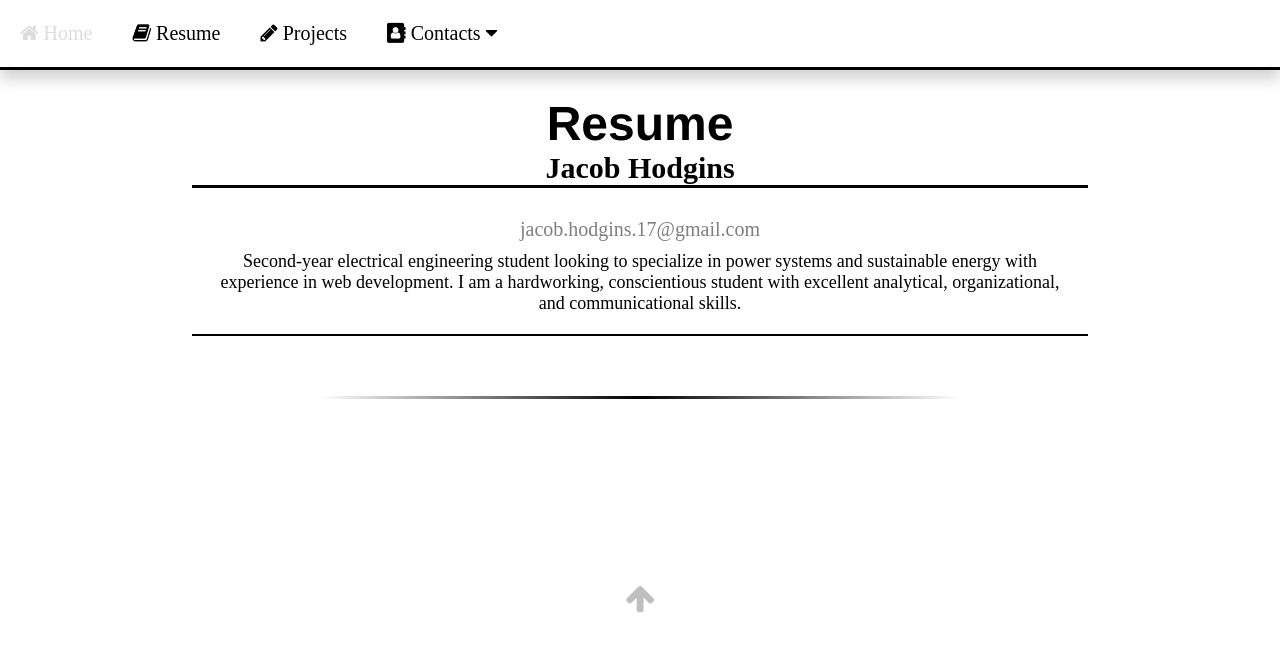
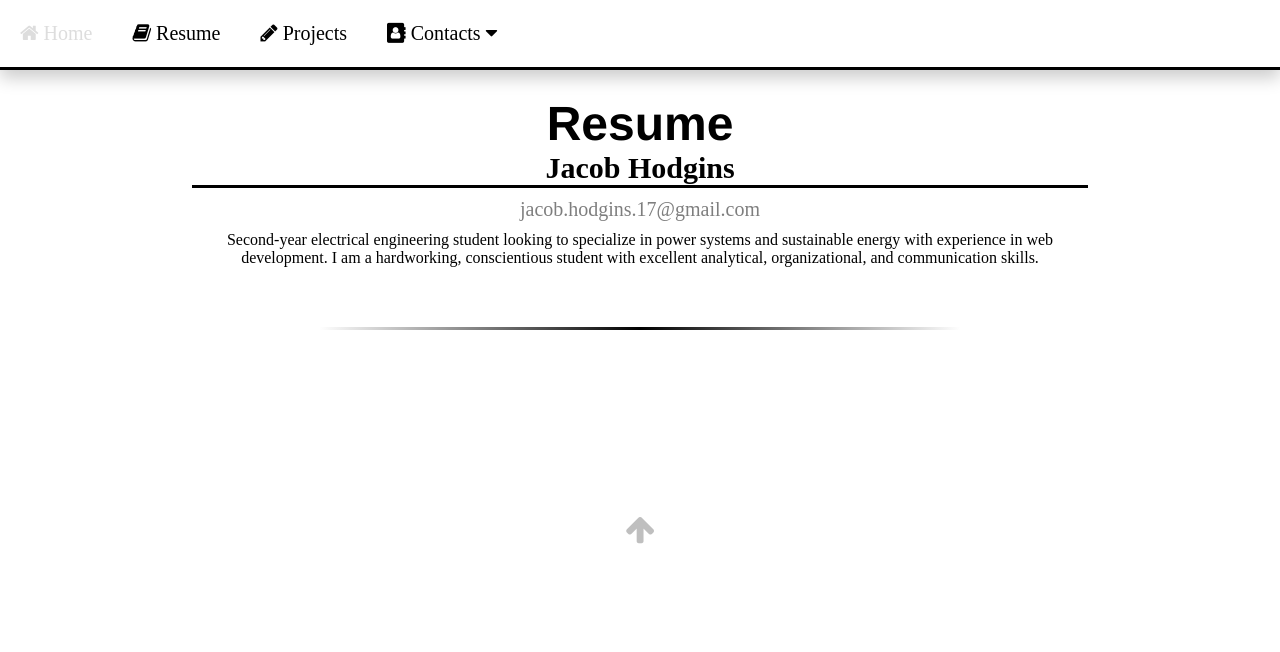
Before and after one commit to JacobHodgins/hodginsjacob, a Jekyll site: the page built from resume/index.html, in a window 1280 px wide. Shown: the top 652 px of the page. Built offline with Jekyll 4.4.1, drawn with Linux system fonts in a browser that asks for light colours.

Commit message:
Update index.html

```diff
--- a/resume/index.html
+++ b/resume/index.html
@@ -7,13 +7,10 @@ title: Resume
 
   <div class="my-name"><b>Jacob Hodgins</b></div>
 
-  <div class="resume-blurb">
+  <div class="resume-content">
     <div class="my-email">jacob.hodgins.17@gmail.com</div>
-    <span></span>
-    <div class="resume-paragraph">
-      <p>Second-year electrical engineering student looking to specialize in power systems and sustainable energy with experience in web development. I am a
-        hardworking, conscientious student with excellent analytical, organizational, and communicational skills.</p>
-    </div>
+    <p>Second-year electrical engineering student looking to specialize in power systems and sustainable energy with experience in web development. I am a
+      hardworking, conscientious student with excellent analytical, organizational, and communication skills.</p>
   </div>
 
 </div>
```
